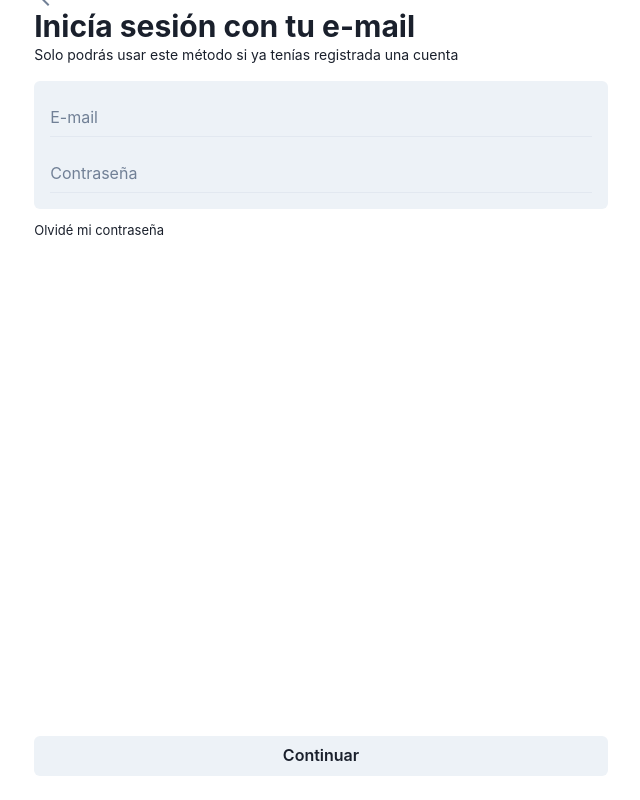
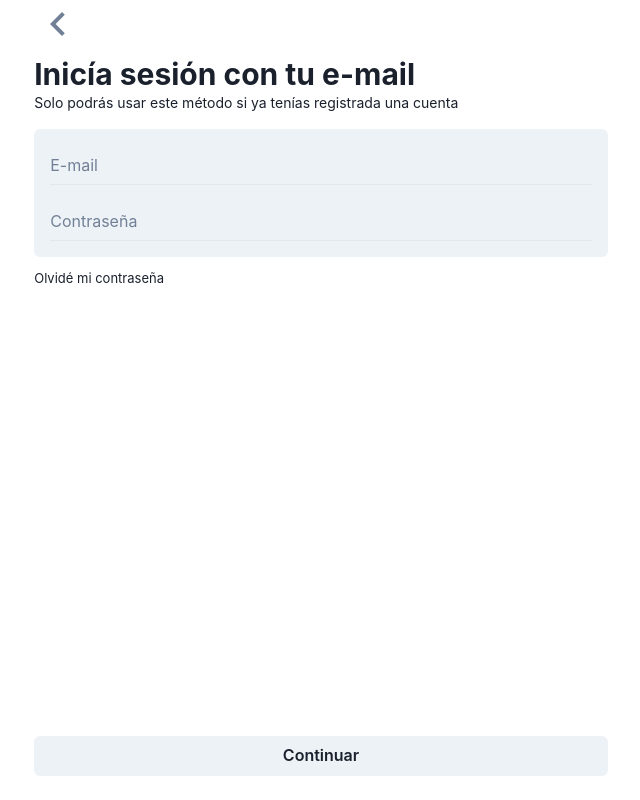
Before and after one commit to MatiasMonasterio/offline-pwa, a React (Vite) app: page /authenticate/email in a window 1280 px wide. Shown: the whole page, without its empty margins (319-959 px from the left). Built offline with nearby package versions, Linux system fonts and the light colour scheme.

Commit message:
style: change icon size

```diff
--- a/src/components/GoBackRow/GoBackRow.tsx
+++ b/src/components/GoBackRow/GoBackRow.tsx
@@ -14,7 +14,7 @@ export default function GoBackRow({ title }: Props) {
   };
 
   return (
-    <Box display="flex" alignItems="center" mb={2} position="relative">
+    <Box display="flex" alignItems="center" mb={2} position="relative" minH="48px">
       <Button
         size="xs"
         onClick={handleGoBack}
@@ -23,7 +23,7 @@ export default function GoBackRow({ title }: Props) {
         position="absolute"
         left={0}
       >
-        <ChevronLeftIcon />
+        <ChevronLeftIcon fontSize="5xl" />
       </Button>
 
       <Heading size="md" mx="auto">
```
